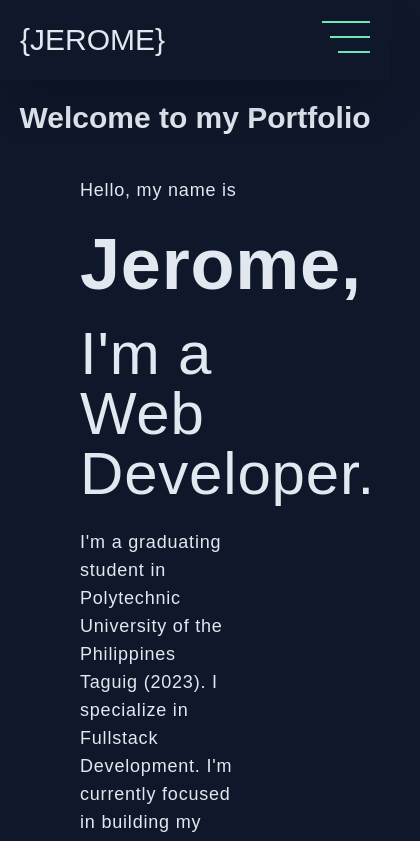
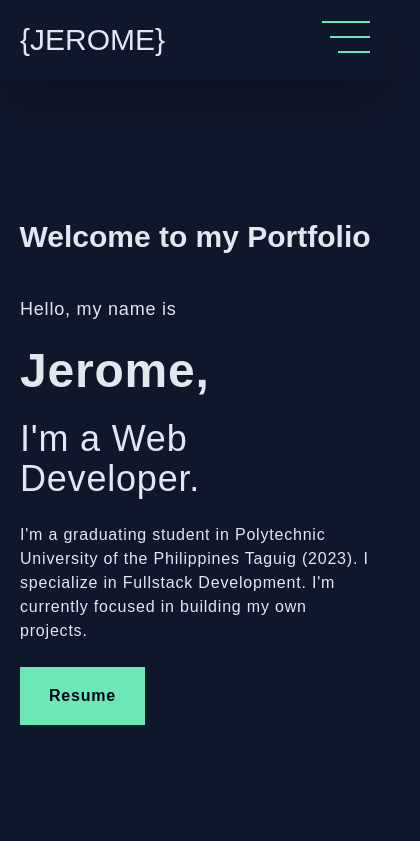
Before and after one commit to jbjalandoon/portfolio-next, a Next.js app: page / in a window 390 px wide. Shown: the top 841 px of the page, 420 px wide, since content can reach past the window. Built offline with nearby package versions, Linux system fonts and the light colour scheme.

Commit message:
home responsive

```diff
--- a/src/components/Content.tsx
+++ b/src/components/Content.tsx
@@ -13,7 +13,7 @@ export default function Content({
 }) {
   return (
     <section
-      className={`flex h-auto w-full max-w-6xl flex-col gap-10 px-20 pt-20 ${className}`}
+      className={`flex h-auto w-full max-w-6xl flex-col gap-10 px-5 pt-20 transition-all md:px-20 ${className}`}
       id={id}>
       <div className='mt-5 flex w-full items-center justify-center whitespace-nowrap text-center text-3xl font-semibold before:relative before:-z-50 before:mr-5 before:h-0.5 before:w-full before:bg-slate-600 after:relative after:-z-50 after:ml-5 after:h-0.5 after:w-full after:bg-slate-600'>
         {title}
--- a/src/components/contents/Home.tsx
+++ b/src/components/contents/Home.tsx
@@ -4,11 +4,11 @@ export default function Home() {
   return (
     <Content id='home' title='Welcome to my Portfolio' className="min-h-screen justify-center">
       <div className='flex h-full w-full max-w-4xl tracking-wider'>
-        <div className='flex w-full flex-col gap-6'>
+        <div className='flex w-full flex-col gap-6 transition-all'>
           <p className='text-lg font-light'>Hello, my name is</p>
-          <h1 className='text-7xl font-bold'>Jerome,</h1>
-          <h1 className='text-6xl'>I'm a Web Developer.</h1>
-          <p className='w-4/6 text-lg font-extralight'>
+          <h1 className='md:text-7xl text-5xl font-bold'>Jerome,</h1>
+          <h1 className='md:text-6xl text-4xl'>I'm a Web Developer.</h1>
+          <p className='md:w-4/6 w-full md:text-lg text-base font-extralight'>
             I'm a graduating student in Polytechnic University of the
             Philippines Taguig (2023). I specialize in Fullstack Development.
             I'm currently focused in building my own projects.
```
